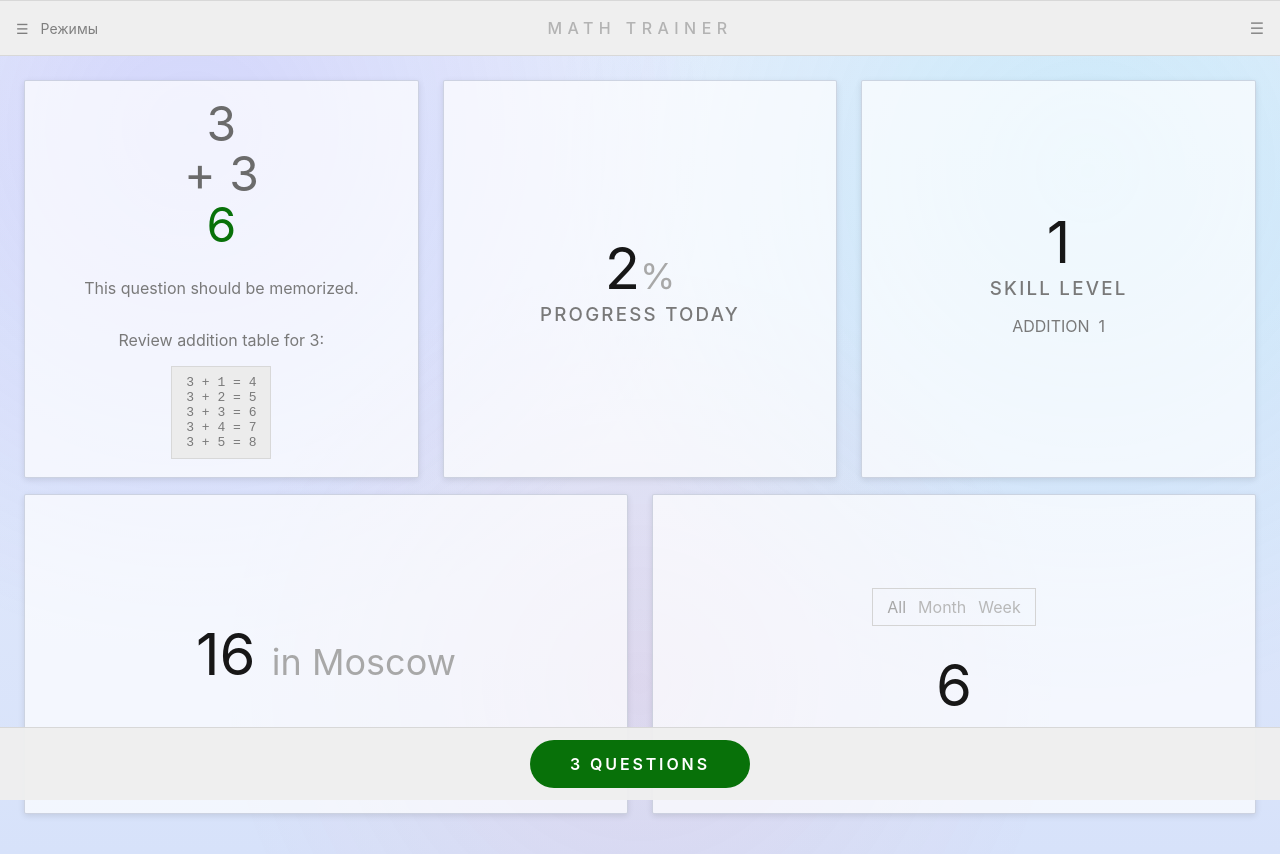
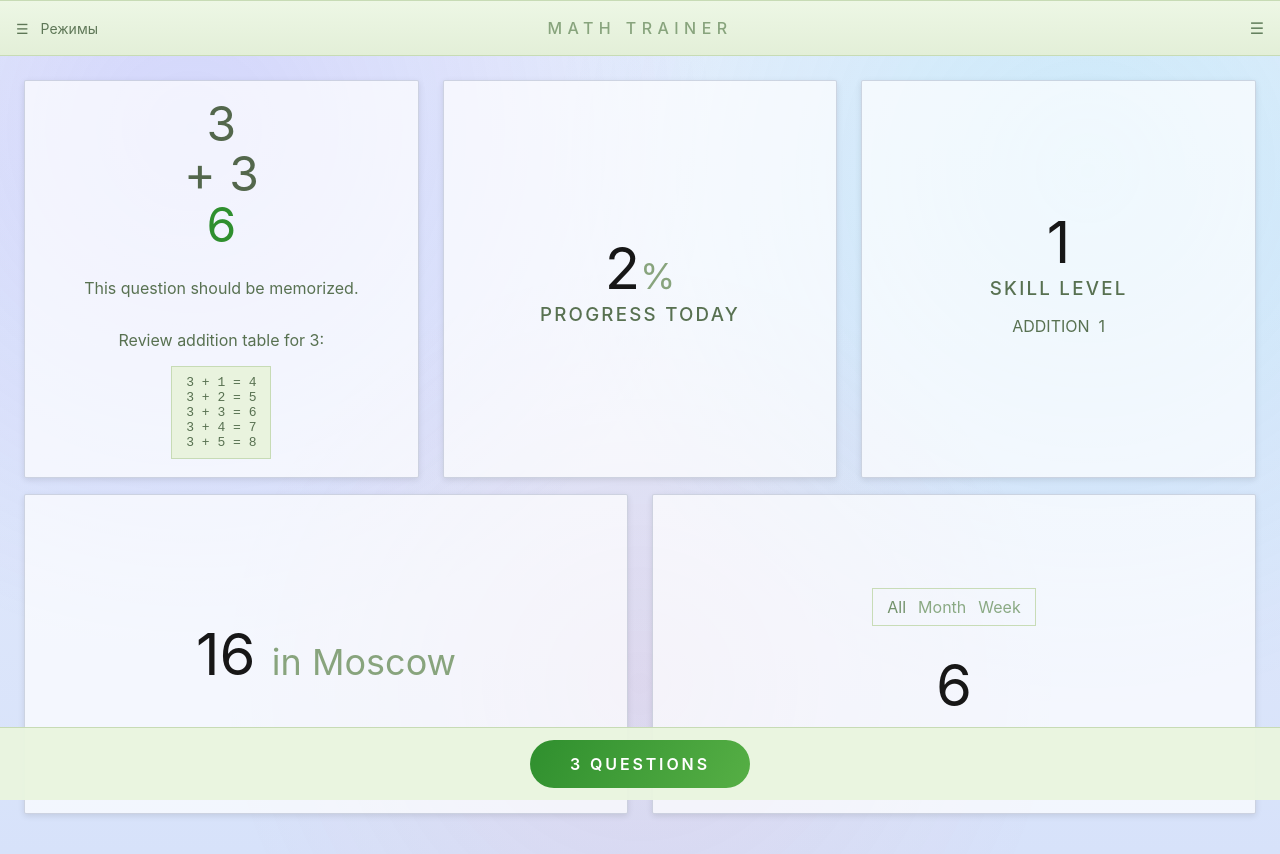
Before and after one commit to pornosirota-prog/math_game, a React (Vite) app in the folder frontend/: page /dashboard in a window 1280 px wide. Built offline with nearby package versions, Linux system fonts and the light colour scheme; sample sign-in values are in the browser's storage.

Commit message:
feat(ui): add warm grass-inspired green trainer theme

```diff
--- a/frontend/src/theme/styles.css
+++ b/frontend/src/theme/styles.css
@@ -1,16 +1,16 @@
 :root {
   font-family: "Inter", "Segoe UI", system-ui, sans-serif;
-  color: #3f444f;
-  background: #ebebeb;
-  --bg: #ebebeb;
-  --bg-secondary: #f1f1f1;
-  --card: #f0f0f0;
-  --card-border: #d8d8d8;
-  --text-primary: #3f444f;
-  --text-secondary: #8d8d8d;
-  --primary: #087109;
+  color: #2f4830;
+  background: #e7f1df;
+  --bg: #e7f1df;
+  --bg-secondary: #dbe9cc;
+  --card: #eff7e6;
+  --card-border: #c5d9b0;
+  --text-primary: #2f4830;
+  --text-secondary: #67815f;
+  --primary: #2f8f2e;
   --secondary: #8f949b;
-  --success: #087109;
+  --success: #2f8f2e;
   --error: #dd4e53;
   --warning: #e5a22f;
 }
@@ -29,7 +29,10 @@ body {
   margin: 0;
   min-height: 100vh;
   color: var(--text-primary);
-  background: linear-gradient(180deg, var(--bg) 0%, var(--bg-secondary) 100%);
+  background:
+    radial-gradient(circle at 18% 12%, rgba(139, 198, 85, 0.2), transparent 35%),
+    radial-gradient(circle at 82% 28%, rgba(102, 170, 76, 0.16), transparent 42%),
+    linear-gradient(180deg, var(--bg) 0%, var(--bg-secondary) 100%);
 }
 
 body.light-theme {
@@ -254,30 +257,30 @@ input:focus {
 .trainer-shell { min-height: calc(100vh - 64px); }
 .trainer-toolbar {
   height: 56px;
-  border-top: 1px solid #d8d8d8;
-  border-bottom: 1px solid #d8d8d8;
+  border-top: 1px solid #c7dbb5;
+  border-bottom: 1px solid #c7dbb5;
   display: grid;
   grid-template-columns: 1fr auto 1fr;
   align-items: center;
   padding: 0 16px;
-  background: #efefef;
+  background: linear-gradient(180deg, #edf7e5 0%, #e3efd8 100%);
 }
 .trainer-nav-left { display: flex; gap: 12px; align-items: center; }
-.trainer-nav-left a { text-decoration: none; color: #7f7f7f; font-size: 14px; }
-.trainer-toolbar-title { justify-self: center; letter-spacing: 0.34em; color: #b3b3b3; font-weight: 500; }
+.trainer-nav-left a { text-decoration: none; color: #5e7757; font-size: 14px; }
+.trainer-toolbar-title { justify-self: center; letter-spacing: 0.34em; color: #88a47d; font-weight: 500; }
 .profile-dropdown { justify-self: end; }
-.profile-dropdown summary { list-style: none; color: #8a8a8a; }
+.profile-dropdown summary { list-style: none; color: #65815f; }
 .trainer-main { max-width: 1300px; margin: 0 auto; }
 
 .trainer-game { min-height: calc(100vh - 150px); display: grid; align-content: start; }
 .trainer-progress-wrap { padding-top: 16px; display: flex; justify-content: center; }
-.trainer-progress { width: min(520px, 80%); height: 24px; background: #d8d8d8; }
-.trainer-progress > div { height: 100%; background: #087109; }
+.trainer-progress { width: min(520px, 80%); height: 24px; background: #d7e7c8; border: 1px solid #bfd7a6; }
+.trainer-progress > div { height: 100%; background: linear-gradient(90deg, #2f8f2e 0%, #62b94c 100%); }
 .trainer-problem-wrap { text-align: center; padding-top: 18vh; }
 .trainer-problem-wrap .answer-form { margin-top: 16px; }
-.trainer-problem-wrap .answer-form input { border: none; background: transparent; border-bottom: 1px solid #d3d3d3; border-radius: 0; width: 180px; text-align: center; font-size: 40px; padding: 4px 8px; }
+.trainer-problem-wrap .answer-form input { border: none; background: transparent; border-bottom: 1px solid #bad3a8; border-radius: 0; width: 180px; text-align: center; font-size: 40px; padding: 4px 8px; }
 .trainer-problem-wrap .answer-form button { display: none; }
-.trainer-qmark { font-size: clamp(4rem, 8vw, 7rem); color: #c8c8c8; line-height: 1; margin-top: 6px; }
+.trainer-qmark { font-size: clamp(4rem, 8vw, 7rem); color: #a4be96; line-height: 1; margin-top: 6px; }
 .trainer-control-row { justify-content: center; margin-top: 18px; }
 .trainer-stats,
 .trainer-board { display: none; }
@@ -286,17 +289,17 @@ input:focus {
 .trainer-dashboard { max-width: 1280px; }
 .trainer-grid3 { display: grid; grid-template-columns: repeat(3, minmax(0, 1fr)); gap: 24px; }
 .trainer-grid2 { display: grid; grid-template-columns: repeat(2, minmax(0, 1fr)); gap: 24px; }
-.trainer-panel { min-height: 320px; text-align: center; display: grid; align-content: center; justify-items: center; color: #797979; }
+.trainer-panel { min-height: 320px; text-align: center; display: grid; align-content: center; justify-items: center; color: #587151; }
 .trainer-panel-center h3 { margin: 0; letter-spacing: 0.12em; font-weight: 500; }
-.vertical-problem { font-size: 48px; line-height: 1.05; color: #6b6b6b; margin-bottom: 12px; }
-.vertical-problem span { color: #087109; }
-.small-table { font-family: monospace; border: 1px solid #d8d8d8; padding: 8px 14px; background: #ececec; }
+.vertical-problem { font-size: 48px; line-height: 1.05; color: #53674c; margin-bottom: 12px; }
+.vertical-problem span { color: #2f8f2e; }
+.small-table { font-family: monospace; border: 1px solid #c7dbb5; padding: 8px 14px; background: #e9f3de; }
 .big-number { font-size: 58px; color: #171717; }
-.big-number span { font-size: 36px; color: #a8a8a8; }
-.time-filter { border: 1px solid #d4d4d4; display: inline-flex; gap: 12px; padding: 8px 14px; margin-bottom: 24px; color: #a7a7a7; }
-.time-filter span { color: #b8b8b8; }
-.trainer-bottom-cta { position: fixed; left: 0; right: 0; bottom: 0; border-top: 1px solid #d8d8d8; background: rgba(239, 239, 239, 0.96); padding: 12px; display: flex; justify-content: center; }
-.trainer-play-btn { background: #087109; color: #fff; border-radius: 999px; text-decoration: none; letter-spacing: 0.18em; padding: 14px 40px; font-weight: 600; }
+.big-number span { font-size: 36px; color: #88a47d; }
+.time-filter { border: 1px solid #c8dcb7; display: inline-flex; gap: 12px; padding: 8px 14px; margin-bottom: 24px; color: #72916a; }
+.time-filter span { color: #8aa983; }
+.trainer-bottom-cta { position: fixed; left: 0; right: 0; bottom: 0; border-top: 1px solid #c7dbb5; background: rgba(234, 245, 223, 0.96); padding: 12px; display: flex; justify-content: center; }
+.trainer-play-btn { background: linear-gradient(120deg, #2f8f2e, #56af45); color: #fff; border-radius: 999px; text-decoration: none; letter-spacing: 0.18em; padding: 14px 40px; font-weight: 600; }
 
 .sidebar {
   display: grid;
```
